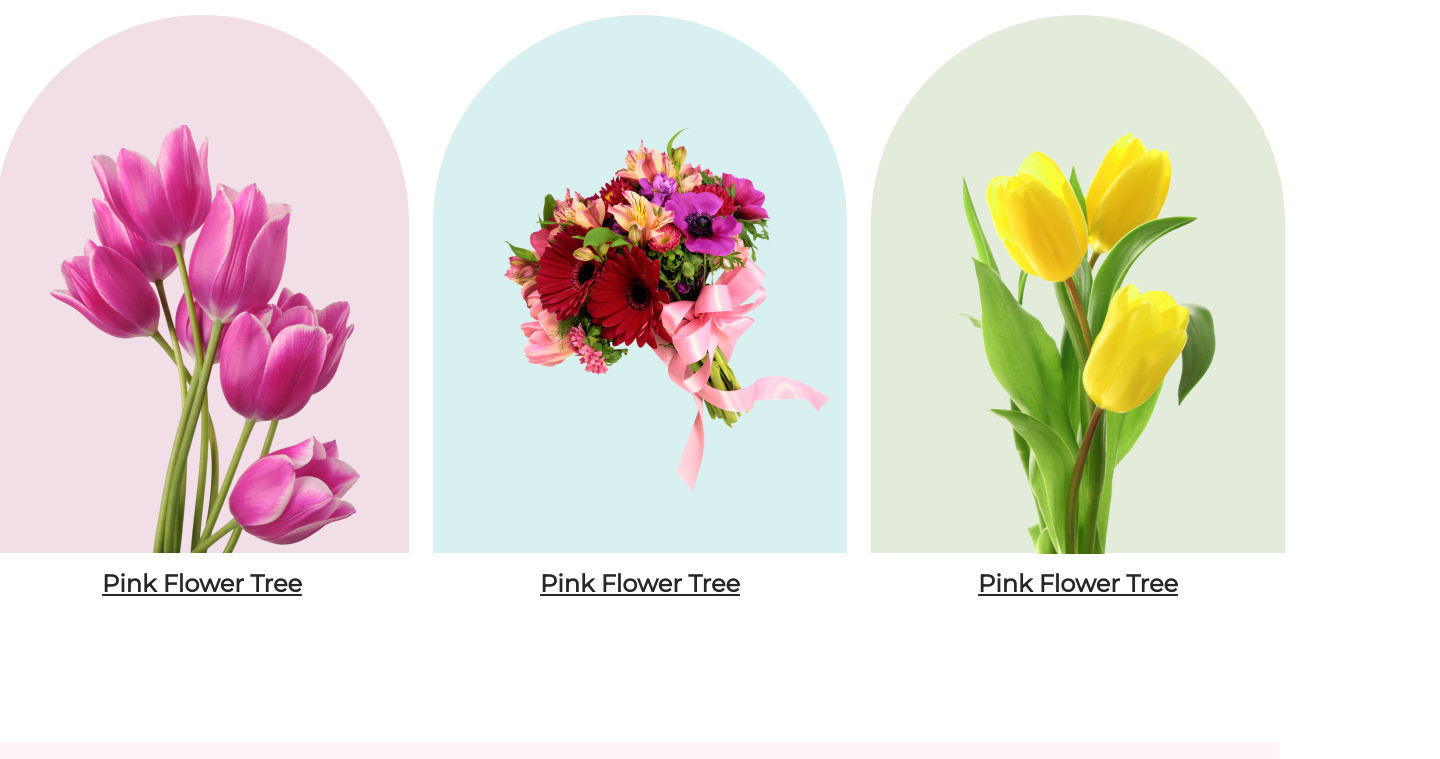
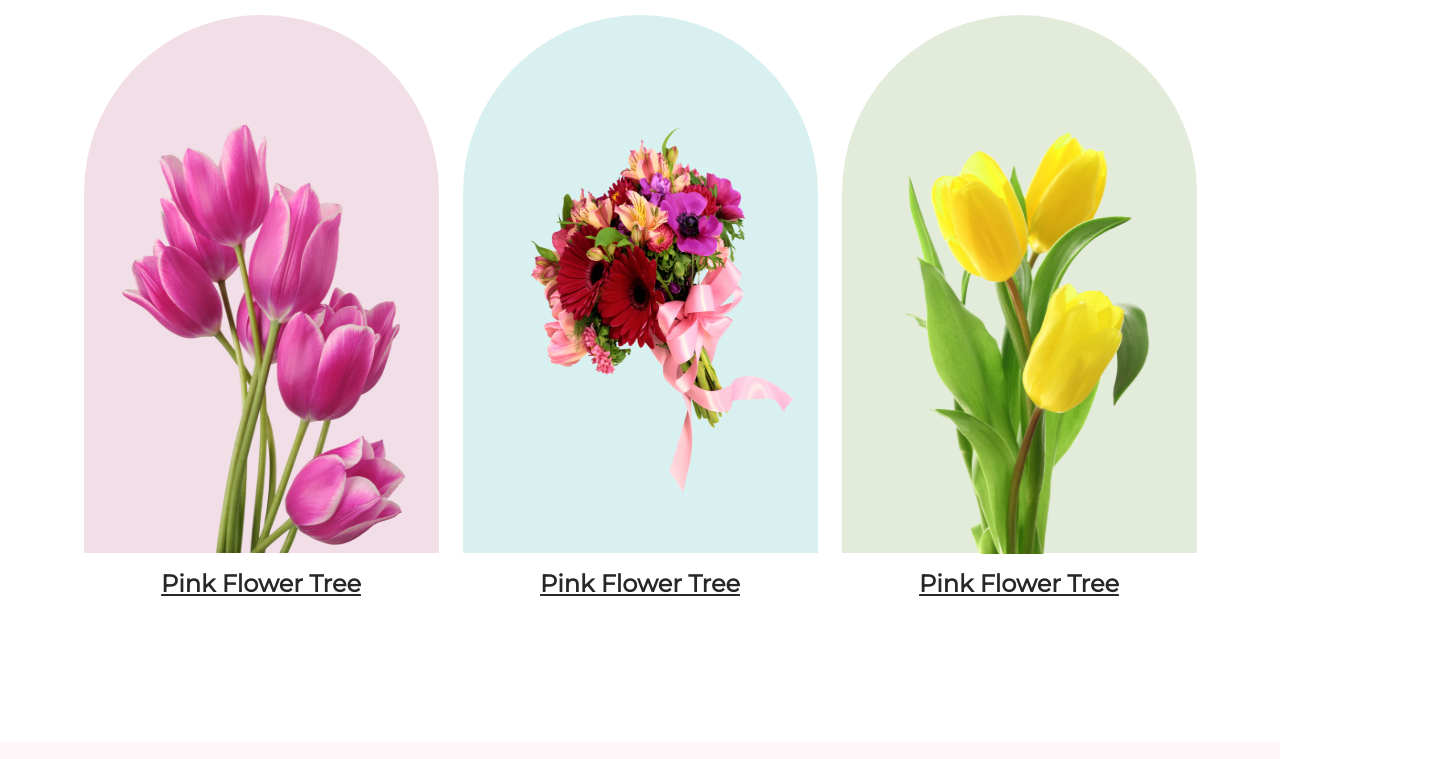
Before and after one commit to noyondey1/online-flower-shop, a plain HTML site: page index.html in a window 1280 px wide. Shown: the part 1161-1920 px from the top of the page, 1440 px wide, since content can reach past the window. Drawn offline with Linux system fonts and the light colour scheme.

Commit message:
css modified

```diff
--- a/style/shop.css
+++ b/style/shop.css
@@ -113,36 +113,36 @@ body {
 }
 
 .featured-bg-shape1 {
-  width: 414px;
+  width: 355px;
   height: 538px;
   background-color: rgba(167, 33, 98, 0.15);
   border-radius: 255px 255px 0px 0px;
 }
 
 .featured-bg-shape2 {
-  width: 414px;
+  width: 355px;
   height: 538px;
   background-color: rgba(5, 151, 160, 0.15);
   border-radius: 255px 255px 0px 0px;
 }
 
 .featured-bg-shape3 {
-  width: 414px;
+  width: 355px;
   height: 538px;
   background-color: rgba(71, 125, 17, 0.15);
   border-radius: 255px 255px 0px 0px;
 }
 
 .featured-image1 {
-  width: 310px;
+  width: 283px;
   height: 428px;
   position: relative;
   top: 110px;
-  left: 55px;
+  left: 38px;
 }
 
 .featured-image2 {
-  width: 370px;
+  width: 298px;
   height: 370px;
   position: relative;
   top: 108px;
@@ -150,11 +150,11 @@ body {
 }
 
 .featured-image3 {
-  width: 314px;
+  width: 298px;
   height: 471px;
   position: relative;
   top: 68px;
-  left: 55px;
+  left: 32px;
 }
 
 /* hot deal-section css */
@@ -206,7 +206,7 @@ body {
 }
 
 .instagram-image {
-  width: 324px;
+  width: 268px;
   height: 396px;
   /* padding: 0 5px; */
 }
@@ -216,7 +216,7 @@ body {
   /* margin-top: ; */
   text-align: center;
   background-image: url('../image/flower-asset/rectangle\ 9.png');
-  width: 1440px;
+  max-width: 1108px;
   height: 449px;
   margin: 128px auto;
 }
```
